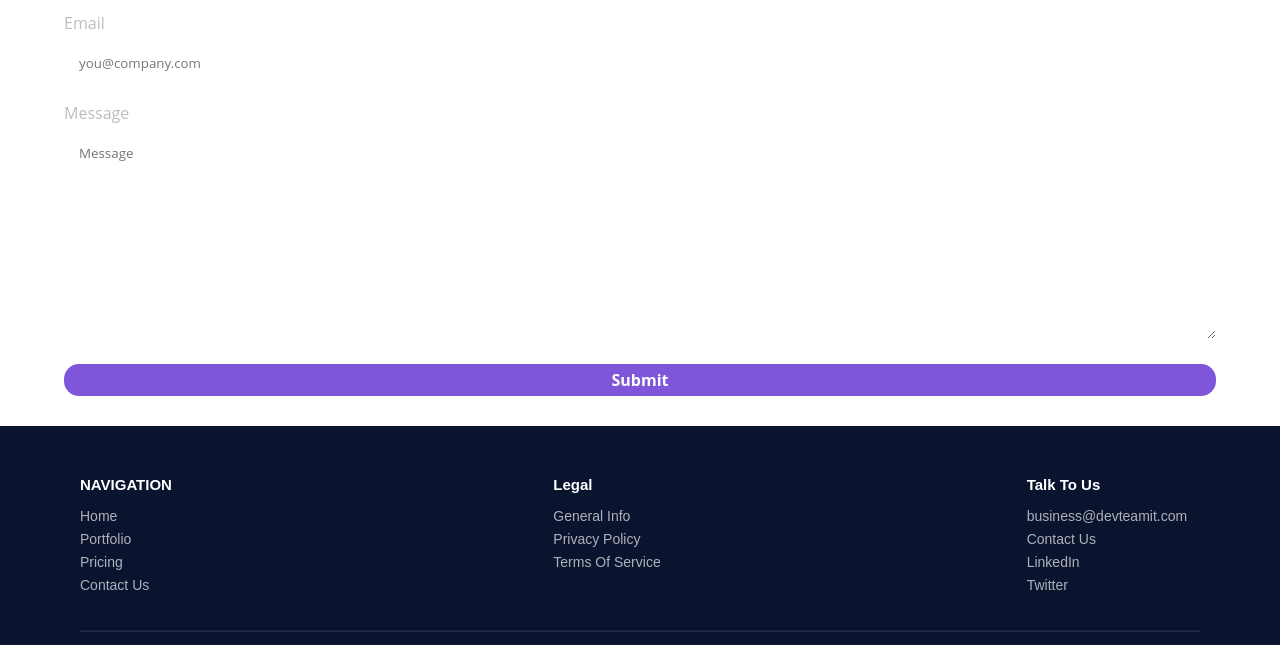
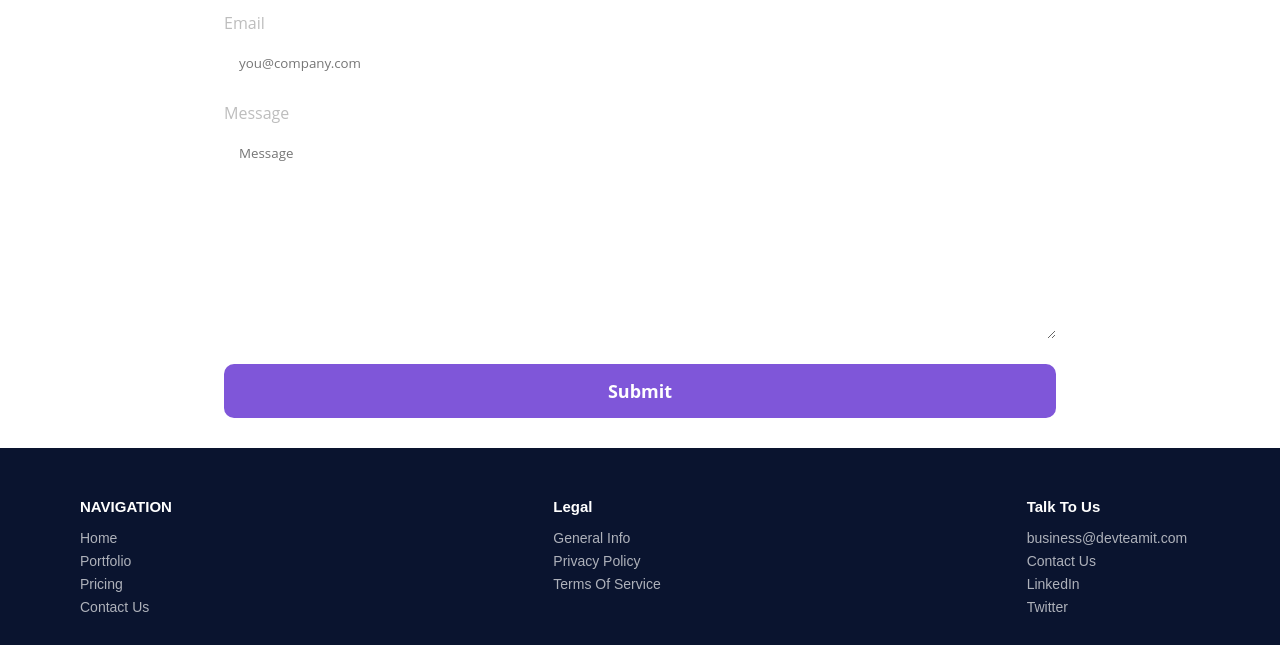
Before and after one commit to PeakOS/.github, a website: page contact.html in a window 1280 px wide. Shown: the part 878-1523 px from the top of the page. Drawn offline with Linux system fonts and the light colour scheme; some packages are replaced by stand-ins of ours; a script that the page names is missing; a web font is replaced by a local one.

Commit message:
Update contact.css

```diff
--- a/css/contact.css
+++ b/css/contact.css
@@ -16,7 +16,7 @@
     color: rgb(146, 148, 148);
 }
 .contact-form {
-    width: 90%;
+    width: 65%;
     margin-left: auto;
     margin-right: auto;
 }
@@ -38,11 +38,16 @@
     width: 100%;
     margin-top: 10px;
     margin-bottom: 30px;
-    padding: 5px;
-    border-radius: 15px;
+    padding: 15px;
+    border-radius: 10px;
     border: none;
     background-color: #7F56D9;
     color: white;
     font-weight: bold;
-    font-size: 16px;
+    font-size: 18px;
+    cursor: pointer;
+    transition: all 200ms ease;
 }
+.btn-submit:hover {
+    transform: scale(1.01);
+}
```
